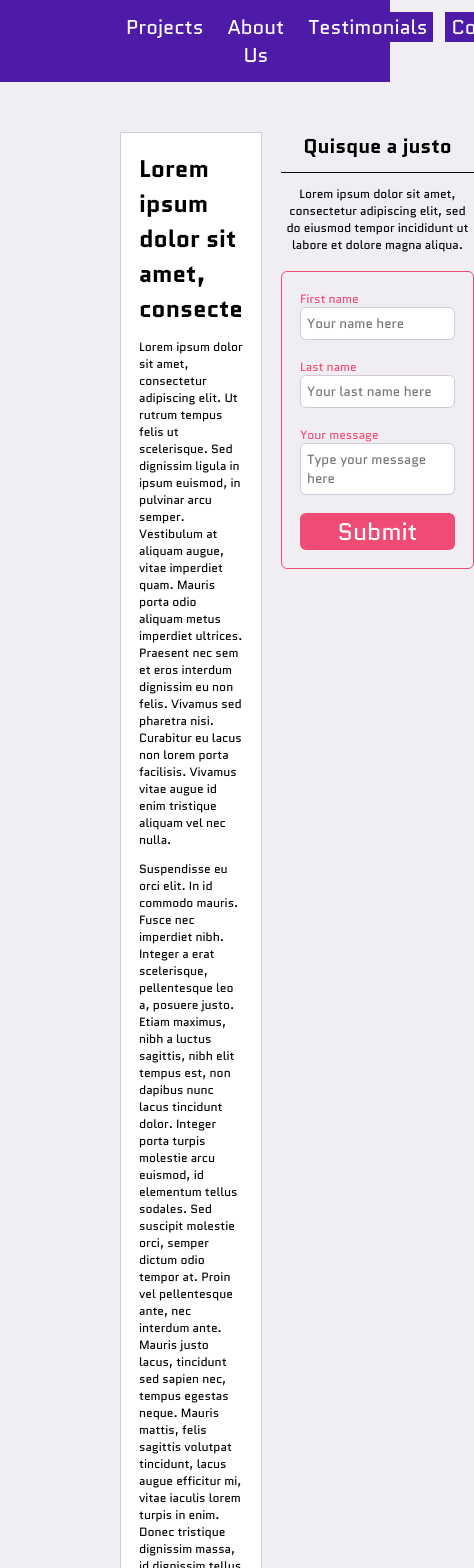
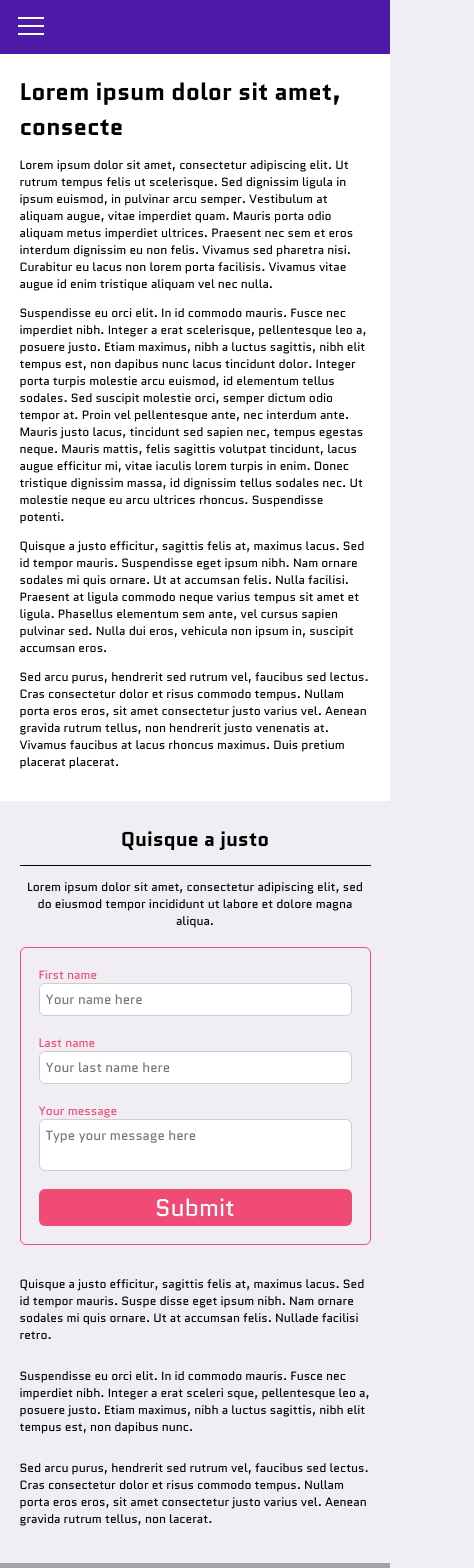
Before and after one commit to simas-usas/test-site, a React app: page / in a window 390 px wide. Shown: the top 1568 px of the page, 474 px wide, since content can reach past the window. Built offline with nearby package versions, Linux system fonts and the light colour scheme.

Commit message:
Made page responsive

```diff
--- a/src/App.jsx
+++ b/src/App.jsx
@@ -1,17 +1,31 @@
-import React from 'react';
+import React, { useState, useEffect } from 'react';
 
 import Header from 'containers/Header';
+import HeaderMobile from 'containers/HeaderMobile/HeaderMobile';
 import MainParagraph from 'containers/MainParagraph';
 import AdditionalParagraph from 'containers/AdditionalParagraph';
 import Footer from 'containers/Footer';
 
-const App = () => (
+const App = () => {
+  const [isDesktop, setDesktop] = useState(window.innerWidth > 768);
+
+  const updateMedia = () => {
+    setDesktop(window.innerWidth > 768);
+  };
+
+  useEffect(() => {
+    window.addEventListener('resize', updateMedia);
+    return () => window.removeEventListener('resize', updateMedia);
+  });
+
+  return (
     <div>
-    <Header />
+      {isDesktop ? <Header /> : <HeaderMobile />}
       <MainParagraph />
       <AdditionalParagraph />
       <Footer />
     </div>
   );
+};
 
 export default App;
--- a/src/containers/AdditionalParagraph/AdditionalParagraph.jsx
+++ b/src/containers/AdditionalParagraph/AdditionalParagraph.jsx
@@ -13,7 +13,7 @@ const AdditionalParagraph = () => {
 
   return (
     <div className="additional-paragraph">
-      {data.additionalParagraph.map(item => <div key={item.id} className="column">{item.text}</div>)}
+      {data.additionalParagraph.map(item => <p key={item.id} className="column">{item.text}</p>)}
     </div>
   );
 };
--- a/src/containers/AdditionalParagraph/AdditionalParagraph.scss
+++ b/src/containers/AdditionalParagraph/AdditionalParagraph.scss
@@ -1,9 +1,21 @@
 .additional-paragraph {
     display: flex;
-    padding: 1.5rem 10rem;
+    padding: 0.5rem 10rem;
     margin-bottom: 2rem;
     background: radial-gradient(circle farthest-side, #d7d4d9 40%, #f0eef2 80%);
     .column {
         padding: 0 1.5rem;
     }
 }
+
+@media only screen and (max-width: 768px) {
+    .additional-paragraph {
+        flex-direction: column;
+        margin: 0 5% 2rem;
+        padding: 0;
+        background: none;
+        .column {
+            padding: 0;
+        }
+    }
+}
--- a/src/containers/Footer/Footer.scss
+++ b/src/containers/Footer/Footer.scss
@@ -13,3 +13,12 @@
         }
     }
 }
+
+@media only screen and (max-width: 768px) {
+    .footer {
+        padding: 5%;
+        .footer-hyperlinks {
+            display: none;
+        }
+    }
+}
--- a/src/containers/Header/Header.jsx
+++ b/src/containers/Header/Header.jsx
@@ -1,8 +1,9 @@
 import React from 'react';
 
-import './Header.scss';
 import Logo from 'assets/logo.svg';
 import { URL_NAMES, PROJECT_NAMES } from 'constants/constants';
+
+import './Header.scss';
 
 const Header = () => (
   <div className="header-container">
--- a/src/containers/Header/Header.scss
+++ b/src/containers/Header/Header.scss
@@ -21,6 +21,7 @@
           outline: none;
           color: white;
           font-size: 20px;
+          white-space: nowrap;
           background-color: #4d1ba8;
           cursor: pointer;
           &:hover {
--- /dev/null
+++ b/src/containers/HeaderMobile/HeaderMobile.jsx
@@ -0,0 +1,45 @@
+import React, { useState, useEffect } from 'react';
+import { URL_NAMES } from 'constants/constants';
+
+import MenuIcon from 'assets/menuIcon.svg';
+
+import './HeaderMobile.scss';
+
+const HeaderMobile = () => {
+  const [open, setOpen] = useState(false);
+
+  useEffect(() => {
+    if (open) {
+      document.body.style.overflow = 'hidden';
+    } else {
+      document.body.style.overflow = 'visible';
+    }
+    window.addEventListener('click', (e) => {
+      if (open
+        && !document.getElementById('side-nav').contains(e.target)
+        && !document.getElementById('side-nav-button').contains(e.target)
+      ) {
+        setOpen(false);
+      }
+    });
+  }, [open]);
+
+  return (
+    <div className="header-container">
+      <div className="button-container">
+        <button id="side-nav-button" className={`${open ? 'hidden' : ''} open-nav-button`} type="button" onClick={() => setOpen(!open)}>
+          <img src={MenuIcon} alt="Menu" />
+        </button>
+      </div>
+      <div id="side-nav" className={`${open ? 'side-nav-open' : ''} side-nav`}>
+        <a href="#">{URL_NAMES.HOME}</a>
+        <a href="#">{URL_NAMES.PPROJECTS}</a>
+        <a href="#">{URL_NAMES.ABOUT_US}</a>
+        <a href="#">{URL_NAMES.TESTIMONIALS}</a>
+        <a href="#">{URL_NAMES.CONTACTS}</a>
+      </div>
+    </div>
+  );
+};
+
+export default HeaderMobile;
--- /dev/null
+++ b/src/containers/HeaderMobile/HeaderMobile.scss
@@ -0,0 +1,46 @@
+.header-container {
+    display: block;
+    .button-container {
+        height: 4.5rem;
+        background-color: #4d1ba8;
+        .open-nav-button {
+            z-index: 2;
+            position: absolute;
+            background: transparent;
+            border: none;
+            margin: 1rem;
+        }
+    }
+    .side-nav {
+        height: 100%;
+        width: 0;
+        position: fixed;
+        z-index: 1;
+        top: 0;
+        left: 0;
+        background-color: #4d1ba8;
+        overflow-x: hidden;
+        transition: 0.25s;
+        a {
+            padding: 1rem 2.5rem;
+            text-decoration: none;
+            font-size: 20px;
+            color: white;
+            white-space: nowrap;
+            display: block;
+            &:first-child {
+                margin-top: 4rem;
+            }
+            &:hover {
+                color: #ef4b74;
+            }
+        }
+    }
+    .side-nav-open {
+        width: 70%;
+        box-shadow: 0 0 0 1000rem rgba(0,0,0,.50);
+    }
+    .hidden {
+        display: none;
+    }
+}
--- /dev/null
+++ b/src/containers/HeaderMobile/index.js
@@ -0,0 +1,3 @@
+import HeaderMobile from './HeaderMobile';
+
+export default HeaderMobile;
--- a/src/containers/MainParagraph/MainParagraph.scss
+++ b/src/containers/MainParagraph/MainParagraph.scss
@@ -14,6 +14,7 @@
     }
     .side-bar {
       margin-left: auto;
+      width: 22rem;
       .title {
         text-align: center;
         font-size: 20px;
@@ -56,6 +57,25 @@
           background-color: #ef4b74;
         }
       }
-      width: 22rem;
     }
   }
+
+@media only screen and (max-width: 768px) {
+  .main-paragraph {
+    flex-direction: column;
+    width: 100%;
+    margin: 0;
+    .main-text-field {
+      width: 90%;
+      padding: 5%;
+      margin: 4.5rem 0 2rem 0;
+      border: none;
+      align-self: center;
+    }
+    .side-bar {
+      margin: 0 0 1.5rem 0;
+      width: 90%;
+      align-self: center;
+    }
+  }
+}
```
Also changed, not shown: src/assets/menuIcon.svg (added). Lines whose indentation alone changed are shown as unchanged.
